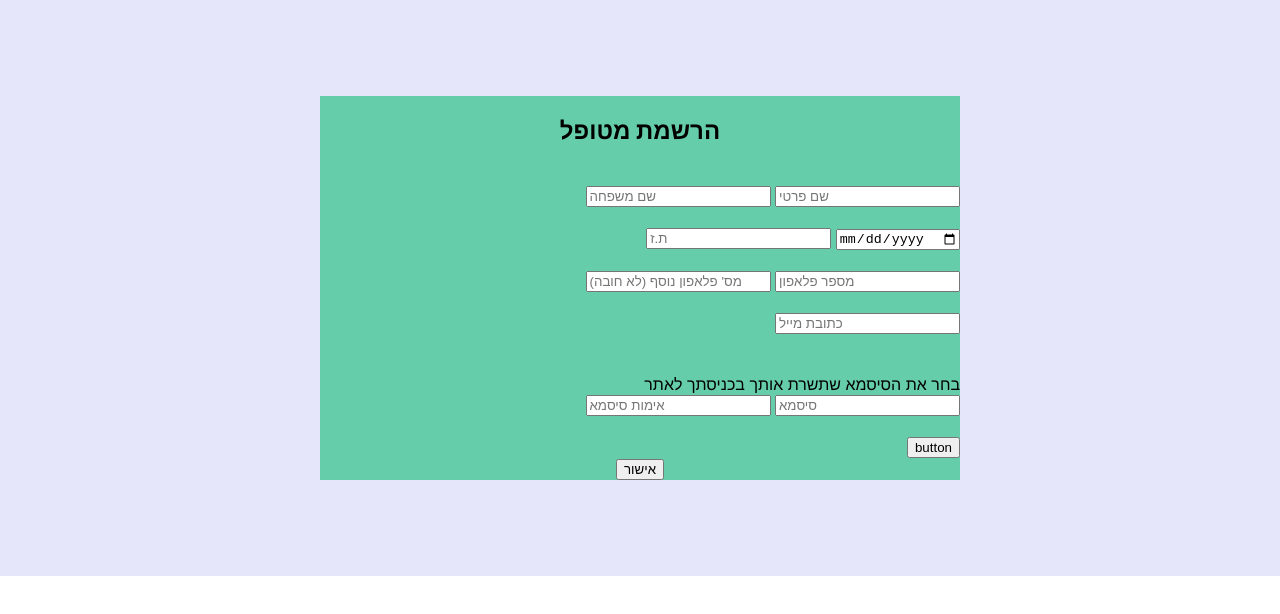
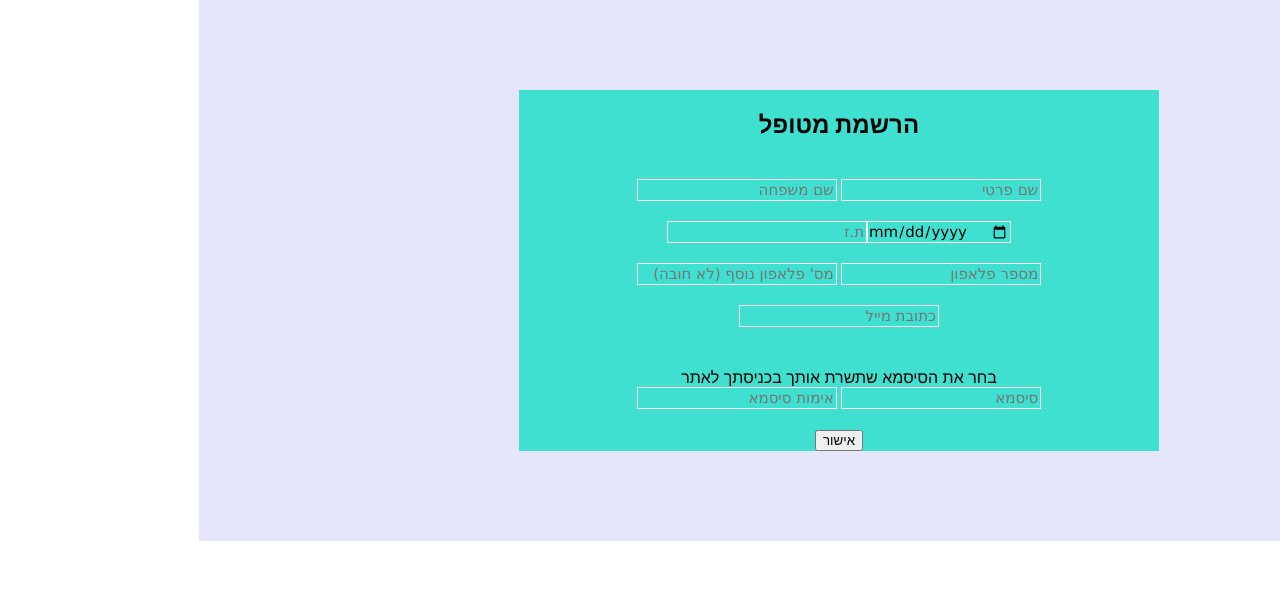
Before and after one commit to chagitmorgenshtern/natural, a React (Create React App) app in the folder app2/: page /signup in a window 1280 px wide. Shown: the top 614 px of the page. Built offline with nearby package versions, Linux system fonts and the light colour scheme.

Commit message:
react:contonue signup

```diff
--- a/app2/src/component/signup.js
+++ b/app2/src/component/signup.js
@@ -3,7 +3,23 @@ import axios from '../axios'
 import '../style.css';
 
 class Signup extends Component {
-    state = {
+
+    // constructor() {
+    //     super()
+    //     this.state = {
+    //         pateint:{
+    //         PatientId: "",
+    //         Firstname: "",
+    //         Lastname: "",
+    //         PatientTz: "",
+    //         DateOfBirth: "",
+    //         Email: "",
+    //         Password: "",
+    //         PhoneNumber1: "",
+    //         PhoneNumber2: ""
+    //     }
+    // }
+   state = {
         patient: {//לא צריך להתשמש במזהה בטופס נכון?
             PatientId: "",
             Firstname: "",
@@ -26,29 +42,35 @@ class Signup extends Component {
 
                     <center><h2>הרשמת מטופל</h2></center><br></br>
 
-
-                    <input type="text" placeholder="שם משפחה" id="Lastname" onChange={(event) => this.inputChange(event)} /> <input type="text" placeholder="שם פרטי" id="Firstname" onChange={(event) => this.inputChange(event)} />
+                    <center>
+                    <rightto>
+                    <input type="text" placeholder="שם פרטי" id="Firstname" className="input" onChange={(event) => this.inputChange(event)} /> <input type="text" placeholder="שם משפחה" id="Lastname" className="input" onChange={(event) => this.inputChange(event)} />
                     <br></br>
                     <br></br>
 
-                   <input type="text" placeholder="ת.ז" id="PatientTz" onChange={(event) => this.inputChange(event)} /> <input type="date" placeholder="תאריך לידה" id="DateOfBirth" onChange={(event) => this.inputChange(event)} />
+
+                   <input type="date" placeholder="תאריך לידה" id="DateOfBirth"  className="input" onChange={(event) => this.inputChange(event)} /><input type="text" placeholder="ת.ז" id="PatientTz" className="input" onChange={(event) => this.inputChange(event)} />
                     <br></br>
                     <br></br>
-                    <input type="text"placeholder="מס' פלאפון נוסף (לא חובה)" id="PhoneNumber2" onChange={(event) => this.inputChange(event)} /> <input type="text" placeholder="מספר פלאפון" id="PhoneNumber1" onChange={(event) => this.inputChange(event)} />
+
+                    <input type="text" placeholder="מספר פלאפון" id="PhoneNumber1" className="input" onChange={(event) => this.inputChange(event)} /> <input type="text"placeholder="מס' פלאפון נוסף (לא חובה)" id="PhoneNumber2"  className="input"onChange={(event) => this.inputChange(event)} />
 
                     <br></br><br></br>
-                    <input type="text"placeholder="כתובת מייל" id="Email" onChange={(event) => this.inputChange(event)} />
+                    <input type="text"placeholder="כתובת מייל" id="Email"className="input" onChange={(event) => this.inputChange(event)} />
 
                     <br></br><br></br><br></br>
                     <label>בחר את הסיסמא שתשרת אותך בכניסתך לאתר</label>
                     <br></br>
 
-                    <input type="password"placeholder="אימות סיסמא" id="Valid-Password" /> <input type="password" placeholder="סיסמא" id="Password" onChange={(event) => this.inputChange(event)} />
+
+                    <input type="password" className="input" placeholder="סיסמא" id="Password" className="input" onChange={(event) => this.inputChange(event)} />  <input type="password" className="input" placeholder="אימות סיסמא" id="Valid-Password" />
 
                     <br></br><br></br>
 
-                    <input type="button" value="button" onClick={() => this.newPateintHandler(this.state.patient)} />
+
                     <center><input type="submit" value="אישור" onClick={() => this.newPateintHandler(this.state.patient)} /></center>
+                    </rightto>
+                    </center>
                 </form>
             </div>
         );
@@ -57,20 +79,28 @@ class Signup extends Component {
 
 
     inputChange = (event) => {
+
         const newperson = { ...this.state.patient };
         const id = event.target.id;
         newperson[id] = event.target.value;
 
-        this.setState({ pateint: newperson });
+        this.setState({ patient: newperson })
+        // alert(newperson[id])
+    }
 
+    resetValue=(id)=>
+    {
+        const newperson = { ...this.state.patient };
+        newperson[id] = "";
+        this.setState({ patient: newperson })
     }
 
     newPateintHandler = (patient) => {
         debugger;
-        alert(patient.Password.value)
+
         var flag=1;
         if (document.getElementById("Valid-Password").value != document.getElementById("Password").value){
-            patient.Password = "";
+            this.resetValue("Password");
             document.getElementById("Password").value = "";
             document.getElementById("Valid-Password").value = "";
             flag=0;
--- a/app2/src/index.css
+++ b/app2/src/index.css
@@ -5,7 +5,7 @@ body {
     sans-serif;
   -webkit-font-smoothing: antialiased;
   -moz-osx-font-smoothing: grayscale;
-
+direction: rtl;
 }
 
 code {
--- a/app2/src/style.css
+++ b/app2/src/style.css
@@ -7,6 +7,20 @@
 
 .signup{
     text-align: right;
-    background-color: mediumaquamarine;
+    background-color:turquoise;
     grid-area: 2 / 4 / 6 / 10;
 }
+
+.input
+{
+font-size-adjust: 10%;
+     FONT-SIZE: 15px;
+   font-family: Verdana, Geneva, Tahoma, sans-serif;
+    BORDER-RIGHT: 0.5px solid;
+    BORDER-TOP: 0.5px solid;
+    BORDER-LEFT: 0.5px solid;
+    BORDER-BOTTOM: 0.5px solid;
+    BORDER-color:white;
+    background-color:transparent;
+
+}
```
